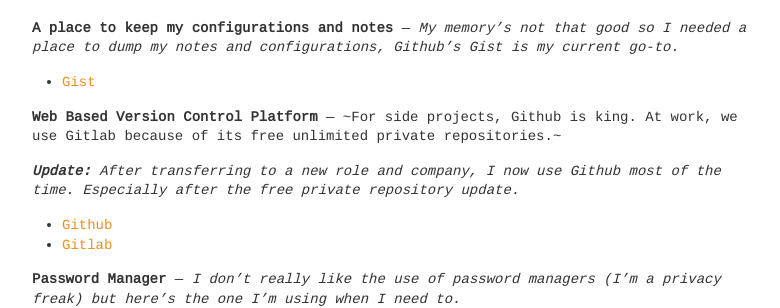
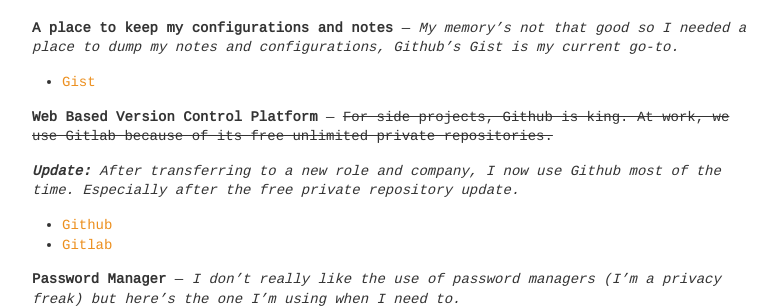
Before and after one commit to nardsqq/nardsqq.github.io, a Jekyll site: the page built from about.md, in a window 1280 px wide. Shown: the part 1033-1341 px from the top of the page, without its empty margins (248-1028 px from the left). Built offline with Jekyll 4.4.1, drawn with Linux system fonts in a browser that asks for light colours.

Commit message:
Fixes strikethrough in Git Platform section

```diff
--- a/about.md
+++ b/about.md
@@ -47,7 +47,7 @@
 * [Gist](https://gist.github.com)
 
 **Web Based Version Control Platform** —
-~For side projects, Github is king. At work, we use Gitlab because of its free unlimited private repositories.~
+~~For side projects, Github is king. At work, we use Gitlab because of its free unlimited private repositories.~~
 
 _**Update:** After transferring to a new role and company, I now use Github most of the time. Especially after the free private repository update._
 
```
